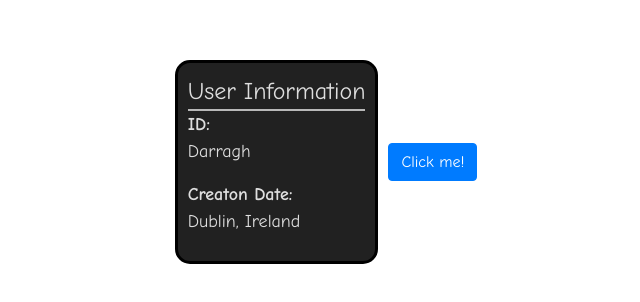
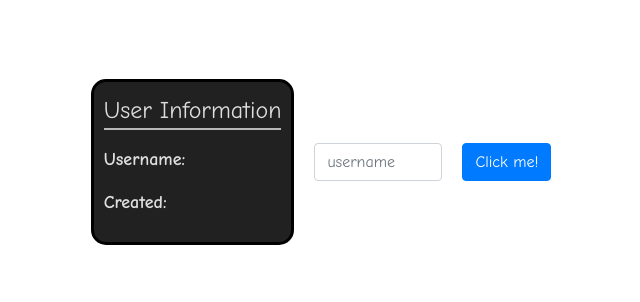
Before and after one commit to CSU33012/github-api-access, a plain HTML site: page index.html in a window 1280 px wide. Shown: the part 238-540 px from the top of the page, without its empty margins (319-959 px from the left). Drawn offline with nearby package versions, Linux system fonts and the light colour scheme; a web font is replaced by a local one.

Commit message:
user can now input a username and get information about that the input user

```diff
--- a/index.html
+++ b/index.html
@@ -27,13 +27,14 @@
  					<div class="boxcontent">
  						<div class="top">User Information</div>
  						<div class="bottom">
-               <b>ID:</b>
-               <p>Darragh</p>
-               <b>Creaton Date:</b>
-               <p>Dublin, Ireland</p>
+               <p></p>
+               <p id="username"><b>Username:</b></p>
+               <p id="creationdate"><b>Created:</b></p>
              </div>
  					</div>
  			</div>
+
+      <input type="user" class="form-control" placeholder="username" id="userinput">
 
        <button type="button" class="btn btn-primary" id="myButton">Click me!</button>
 
@@ -65,11 +66,11 @@
        })
 
       async function getData() {
-        const result = await request("GET /users/:user", {
-        user: "octokit",
+        const response = await request("GET /users/:user", {
+        user: document.getElementById("userinput").value,
         });
-
-        console.log(`${result.data.login}`);
+        document.getElementById("username").innerHTML = "<b>Username: </b>" + response.data.login;
+        document.getElementById("creationdate").innerHTML = "<b>Created: </b>" + response.data.created_at;
       }
 
     </script>
--- a/style.css
+++ b/style.css
@@ -64,3 +64,12 @@ html,body {
 	width: 100%;
 	font-size: 18px;
 }
+
+#userinput {
+	margin: 10px;
+	width: 10%;
+}
+
+#myButton {
+	margin: 10px;
+}
```
